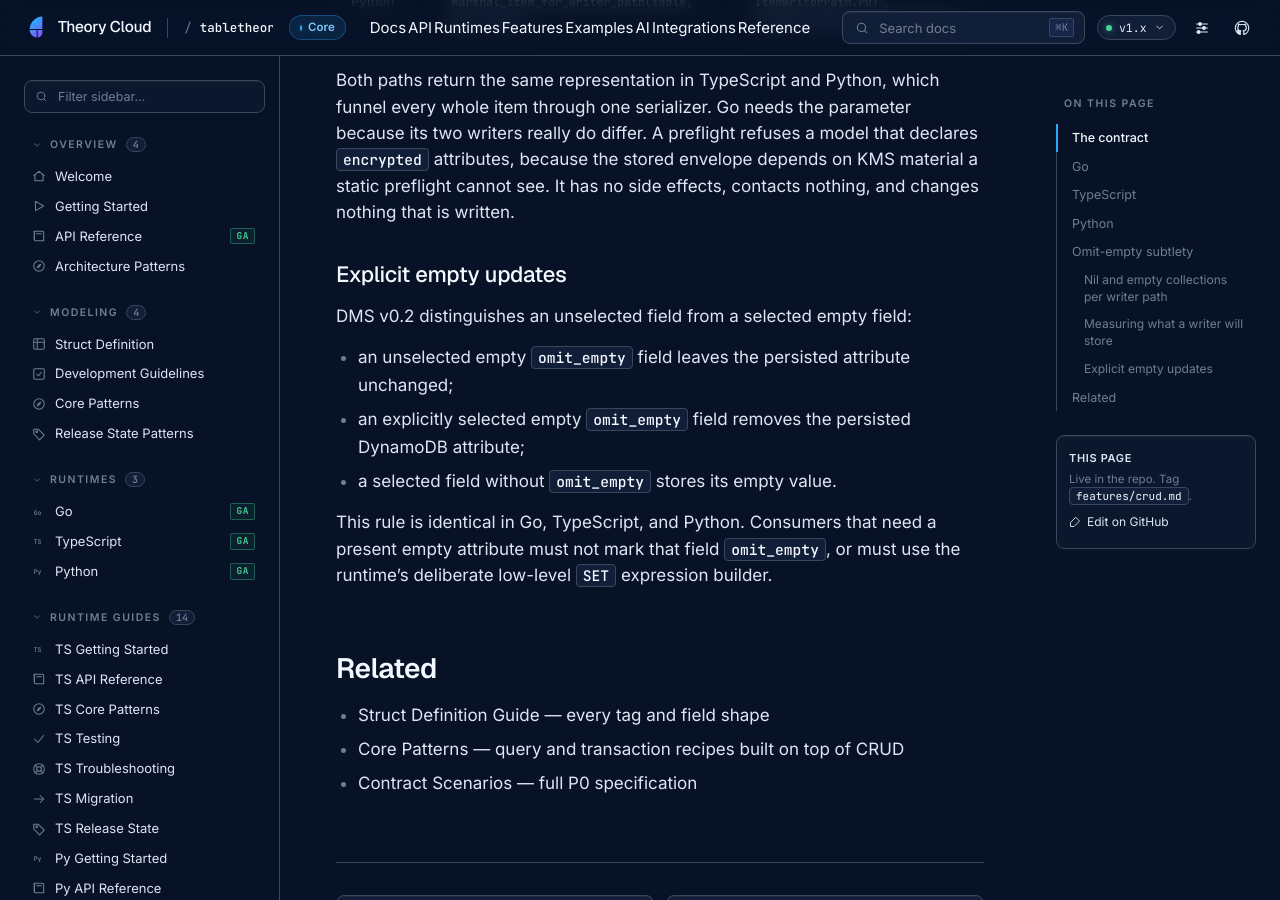
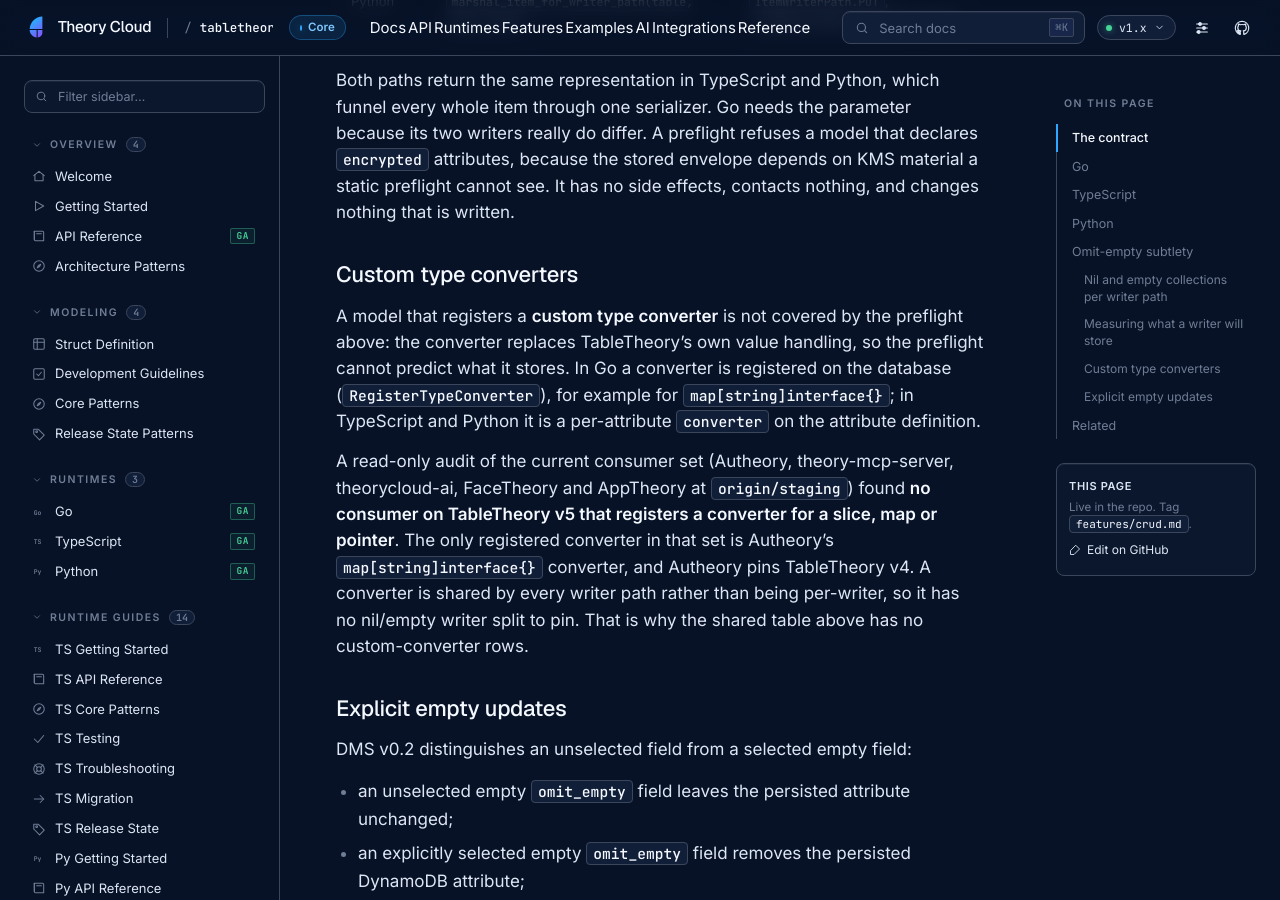
Before and after one commit to theory-cloud/TableTheory, a Jekyll site: the page built from docs/features/crud.md, in a window 1280 px wide and 900 px high, scrolled down 4724 px. Built offline with Jekyll 4.4.1, drawn with Linux system fonts in a browser that asks for light colours.

Commit message:
docs(parity): record the custom-converter consumer audit
A read-only audit of the consumer set found no TableTheory v5 consumer that
registers a custom converter for a slice, map or pointer, so the shared nil/empty
conformance table needs no custom-converter rows. Record that evidence next to the
writer-path semantics it explains.

Refs Factory docs/058 tabletheory-completion-5-1-1.

```diff
--- a/docs/features/crud.md
+++ b/docs/features/crud.md
@@ -142,6 +142,19 @@ Because the writer paths store different representations for some inputs, the sa
 
 Both paths return the same representation in TypeScript and Python, which funnel every whole item through one serializer. Go needs the parameter because its two writers really do differ. A preflight refuses a model that declares `encrypted` attributes, because the stored envelope depends on KMS material a static preflight cannot see. It has no side effects, contacts nothing, and changes nothing that is written.
 
+### Custom type converters
+
+A model that registers a **custom type converter** is not covered by the preflight above: the converter replaces
+TableTheory's own value handling, so the preflight cannot predict what it stores. In Go a converter is registered on the
+database (`RegisterTypeConverter`), for example for `map[string]interface{}`; in TypeScript and Python it is a
+per-attribute `converter` on the attribute definition.
+
+A read-only audit of the current consumer set (Autheory, theory-mcp-server, theorycloud-ai, FaceTheory and AppTheory at
+`origin/staging`) found **no consumer on TableTheory v5 that registers a converter for a slice, map or pointer**. The only
+registered converter in that set is Autheory's `map[string]interface{}` converter, and Autheory pins TableTheory v4. A
+converter is shared by every writer path rather than being per-writer, so it has no nil/empty writer split to pin. That is
+why the shared table above has no custom-converter rows.
+
 ### Explicit empty updates
 
 DMS v0.2 distinguishes an unselected field from a selected empty field:
```
